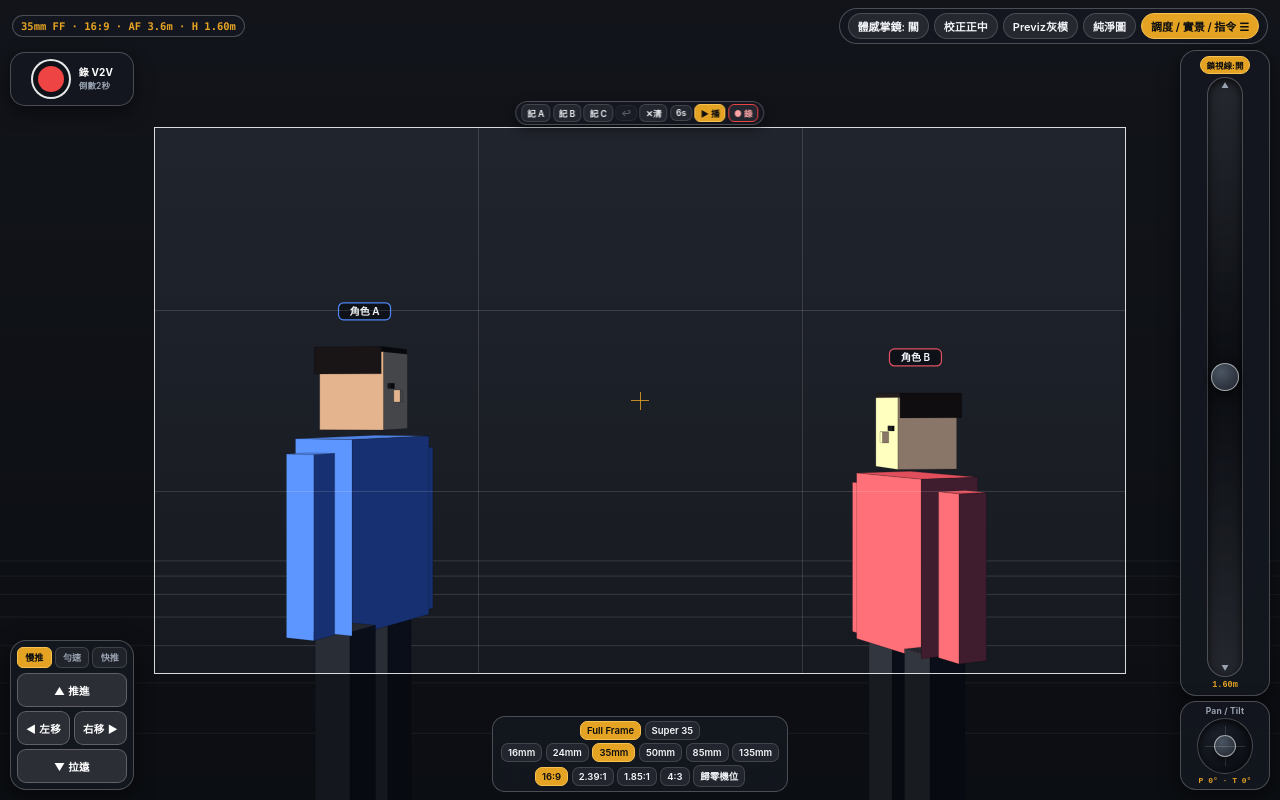
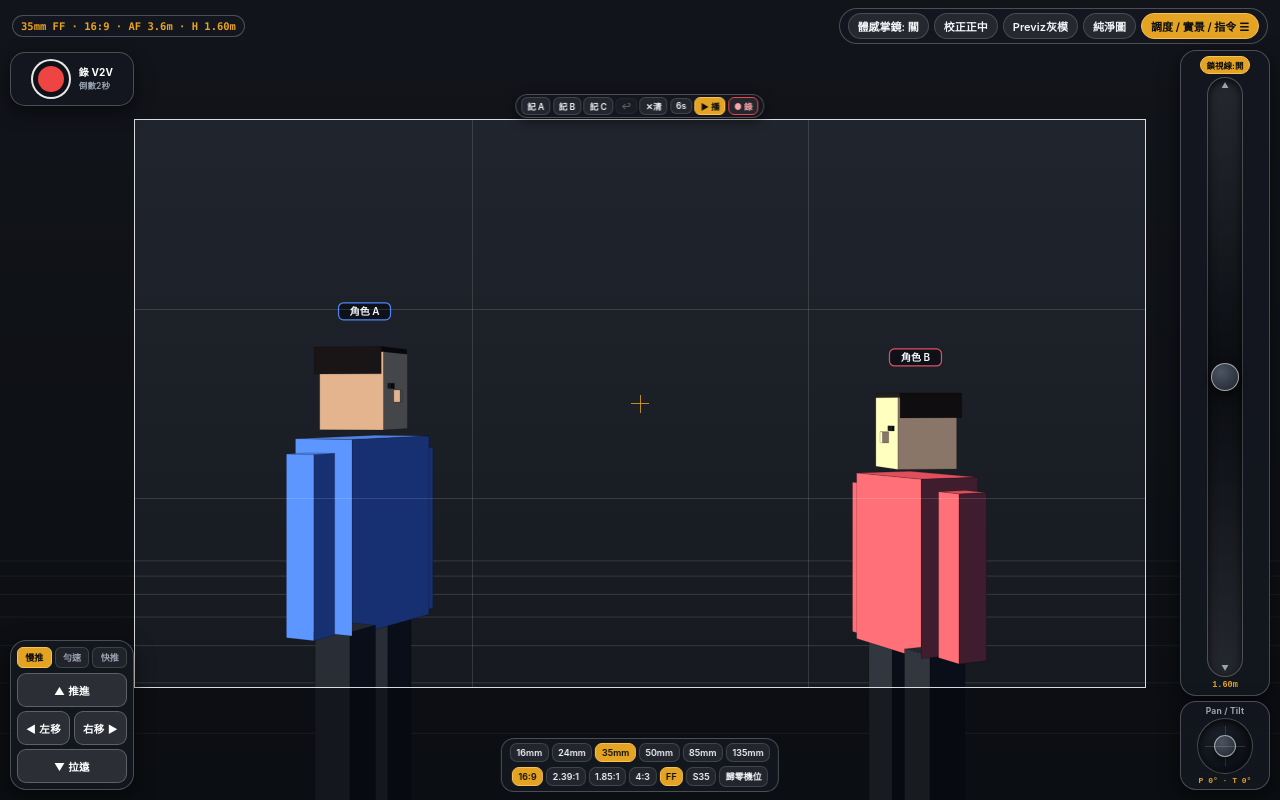
Before and after one commit to ringng/cineai, a plain HTML site: page index.html in a window 1280 px wide. Drawn offline with Linux system fonts and the light colour scheme.

Commit message:
Update index.html

```diff
--- a/index.html
+++ b/index.html
@@ -144,11 +144,11 @@
     .center-mark::before { left: 8.5px; top: 0; width: 1px; height: 18px; }
     .center-mark::after { top: 8.5px; left: 0; height: 1px; width: 18px; }
 
-    /* 畫框上方正中精細 A / B / C 關鍵幀快捷條（保持在畫框外上方） */
+    /* 畫框上方正中精細 A / B / C 關鍵幀快捷條（褪高至頂部列下方空隙，保持在畫框外上方） */
     #above-frame-kf-bar {
       position: absolute;
       left: 50%;
-      top: 44px;
+      top: calc(max(8px, var(--safe-top)) + 36px);
       transform: translateX(-50%);
       z-index: 19;
       display: flex;
@@ -431,7 +431,7 @@
       transform: scale(0.97);
     }
 
-    /* 底部中央：片幅（Full Frame / Super 35）+ 焦段快選條 + 比例切換 */
+    /* 底部中央：焦段快選條 + 比例 / FF / S35 / 歸零機位 */
     #bottom-center-dock {
       position: absolute;
       left: 50%;
@@ -441,28 +441,30 @@
       display: flex;
       flex-direction: column;
       align-items: center;
-      gap: 3px;
+      gap: 3.5px;
       background: var(--bg-glass);
       border: 1px solid var(--border-subtle);
       backdrop-filter: blur(12px);
       -webkit-backdrop-filter: blur(12px);
-      padding: 4px 8px;
+      padding: 4.5px 8px;
       border-radius: 13px;
     }
-    .sensor-strip, .lens-strip, .ar-strip {
+    .lens-strip, .ar-strip {
       display: flex;
       align-items: center;
-      gap: 3.5px;
+      gap: 3px;
+      flex-wrap: nowrap;
     }
     .chip-btn {
       background: rgba(255, 255, 255, 0.07);
       border: 1px solid rgba(255, 255, 255, 0.14);
       color: var(--text-primary);
       border-radius: 7px;
-      padding: 3px 6px;
-      font-size: 9.5px;
+      padding: 3px 5.5px;
+      font-size: 9px;
       font-weight: 600;
       cursor: pointer;
+      white-space: nowrap;
     }
     .chip-btn.active {
       background: var(--accent-amber);
@@ -922,7 +924,7 @@
       </div>
     </div>
 
-    <!-- 畫框上方正中精細 A / B / C 關鍵幀快捷條（含 Undo 與一次清除，保持在畫框外上方） -->
+    <!-- 畫框上方正中精細 A / B / C 關鍵幀快捷條（褪高至頂部列下方，保持在畫框外上方） -->
     <div id="above-frame-kf-bar">
       <button type="button" id="hud-set-kfa" class="chip-btn">記 A</button>
       <button type="button" id="hud-set-kfb" class="chip-btn">記 B</button>
@@ -979,12 +981,8 @@
       </div>
     </div>
 
-    <!-- 底部中央：片幅（Full Frame / Super 35）+ 焦段快選條（亦可雙指縮放）+ 比例切換 -->
+    <!-- 底部中央：焦段快選條 + 比例 / FF / S35 / 歸零機位 -->
     <div id="bottom-center-dock">
-      <div class="sensor-strip">
-        <button type="button" class="chip-btn fmt-btn active" data-fmt="ff">Full Frame</button>
-        <button type="button" class="chip-btn fmt-btn" data-fmt="s35">Super 35</button>
-      </div>
       <div class="lens-strip">
         <button type="button" class="chip-btn lens-btn" data-mm="16">16mm</button>
         <button type="button" class="chip-btn lens-btn" data-mm="24">24mm</button>
@@ -998,6 +996,8 @@
         <button type="button" class="chip-btn ar-btn" data-ar="2.39:1">2.39:1</button>
         <button type="button" class="chip-btn ar-btn" data-ar="1.85:1">1.85:1</button>
         <button type="button" class="chip-btn ar-btn" data-ar="4:3">4:3</button>
+        <button type="button" class="chip-btn fmt-btn active" data-fmt="ff">FF</button>
+        <button type="button" class="chip-btn fmt-btn" data-fmt="s35">S35</button>
         <button type="button" id="btn-reset-cam" class="chip-btn">歸零機位</button>
       </div>
     </div>
@@ -1314,7 +1314,7 @@
       const light = {
         side: -1,
         mood: 'golden',
-        shadowStrength: 0.75 // 0.50 | 0.75 | 1.00
+        shadowStrength: 0.75
       };
 
       function getEffectiveFocalMm() {
@@ -1366,14 +1366,14 @@
         updateSafeFrameLayout();
       }
 
-      // 以畫面正中 (W/2, H/2) 精準置中，並將 A/B/C 條固定放喺畫框外上方
+      // 放大安全畫框並保留上方 A/B/C 條與下方焦段/比例列安全距離
       function updateSafeFrameLayout() {
         const sf = document.getElementById('safe-frame');
         const kfBar = document.getElementById('above-frame-kf-bar');
-        const topHudBottom = 42;
-        const kfBarH = 22;
-        const availW = Math.max(200, W - 308);
-        const availH = Math.max(110, H - 208);
+        const topHudBottom = 36;
+        const kfBarH = 20;
+        const availW = Math.max(220, W - 268);
+        const availH = Math.max(130, H - 156);
         const r = getEffectiveAspectRatio();
         let fw = availW;
         let fh = fw / r;
@@ -1382,13 +1382,13 @@
           fw = fh * r;
         }
         const frameLeft = Math.round((W - fw) / 2);
-        const frameTop = Math.round((H - fh) / 2);
+        const frameTop = Math.round((H - fh) / 2 + 4);
         sf.style.left = `${frameLeft}px`;
         sf.style.top = `${frameTop}px`;
         sf.style.width = `${Math.round(fw)}px`;
         sf.style.height = `${Math.round(fh)}px`;
 
-        const barTop = Math.max(topHudBottom, frameTop - kfBarH - 4);
+        const barTop = Math.max(topHudBottom, frameTop - kfBarH - 5);
         kfBar.style.top = `${barTop}px`;
       }
 
@@ -1457,7 +1457,6 @@
         const lz = Math.sin(pRad) * 0.78 * light.side - Math.cos(pRad) * (-0.35);
         const len = Math.hypot(lx, ly, lz) || 1;
         const diff = Math.max(0, nx * (lx / len) + ny * (ly / len) + nz * (lz / len));
-        // Shadow 50% (0.50) 抬高暗部基底；Shadow 100% (1.00) 壓深暗部基底
         const ambFloor = 0.56 - (light.shadowStrength - 0.5) * 0.56;
         const r = Math.min(255, Math.round(rgb[0] * (ambFloor * (pal.amb[0] / 120) + diff * 1.05 * (pal.key[0] / 195))));
         const g = Math.min(255, Math.round(rgb[1] * (ambFloor * (pal.amb[1] / 120) + diff * 1.05 * (pal.key[1] / 195))));
```
